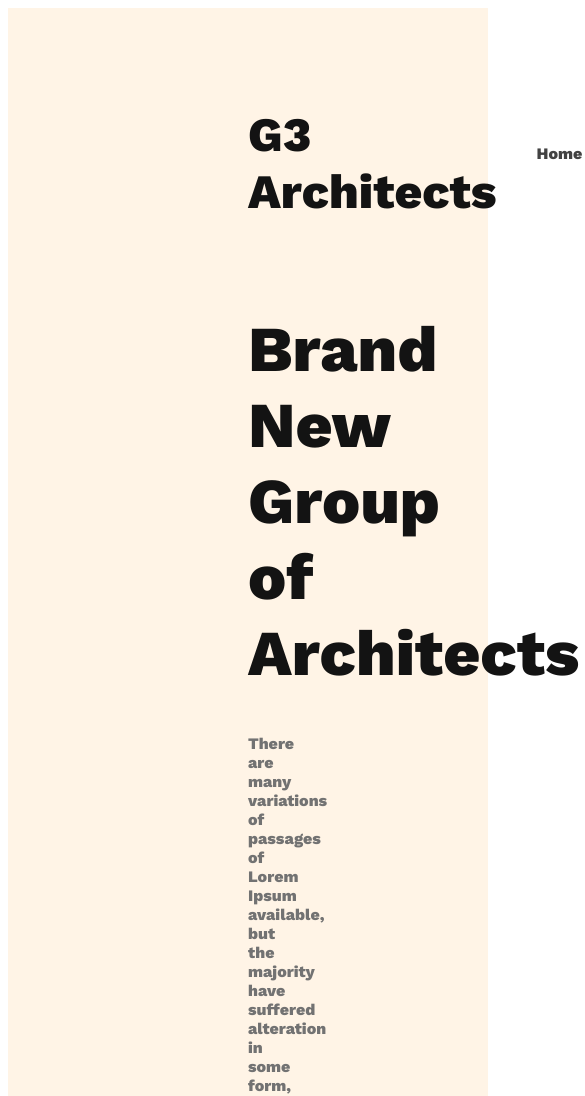
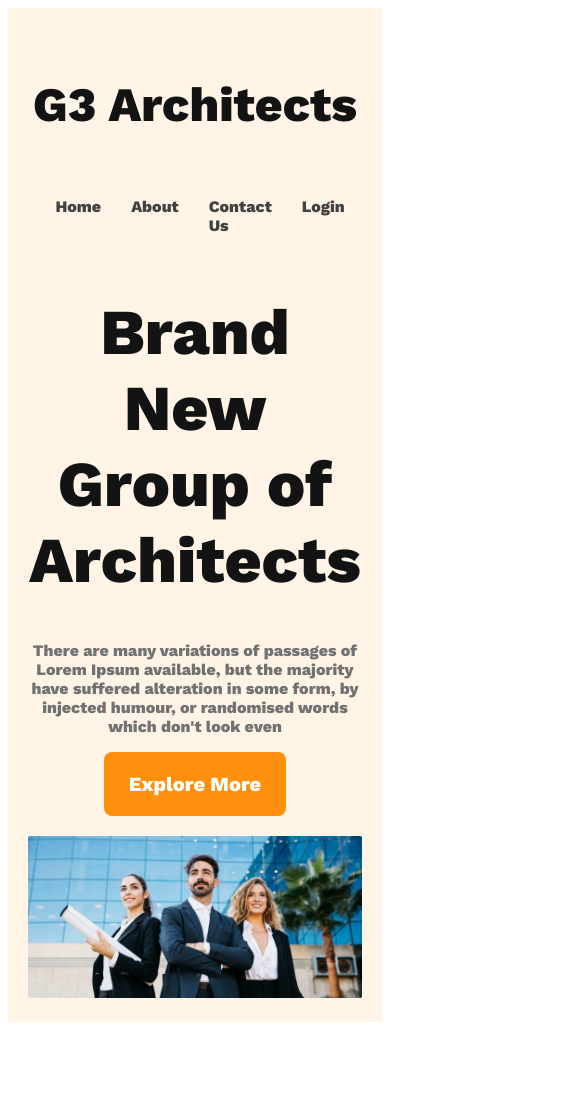
Before and after one commit to datta-toma/Architects-Project, a plain HTML site: page index.html in a window 390 px wide. Shown: the top 1096 px of the page, 585 px wide, since content can reach past the window. After the commit the page ends 1030 px from the top, so only its background shows below. Drawn offline with nearby package versions, Linux system fonts and the light colour scheme.

Commit message:
responsive media work add

```diff
--- a/styles/architect.css
+++ b/styles/architect.css
@@ -8,7 +8,14 @@
 }
 
 .btn-primary{
-
+  border-radius: 8px;
+  background-color: #ff900e;
+  padding: 20px 25px;
+  color: #fff;
+  font-size: 1.25rem;
+  color: #fff;
+  cursor: pointer;
+  border: 0;
 }
 
 /* header styles */
@@ -53,3 +60,31 @@ nav li a{
 .banner-description{
   color: #727272;
 }
+.banner img{
+  width: 100%;
+  margin-top: 20px;
+}
+
+
+
+/* responsive media queries */
+
+/* mobile devices */
+@media screen and (max-width: 576px) {
+   header{
+    padding: 20px;
+   }
+   nav{
+    flex-direction: column;
+   }
+
+}
+/* tablet or medium devices */
+@media screen and (min-width:576px) and(max-width: 960px){
+  nav{
+    flex-direction: column;
+  }
+  header{
+    padding: 50px;
+   }
+}
```
